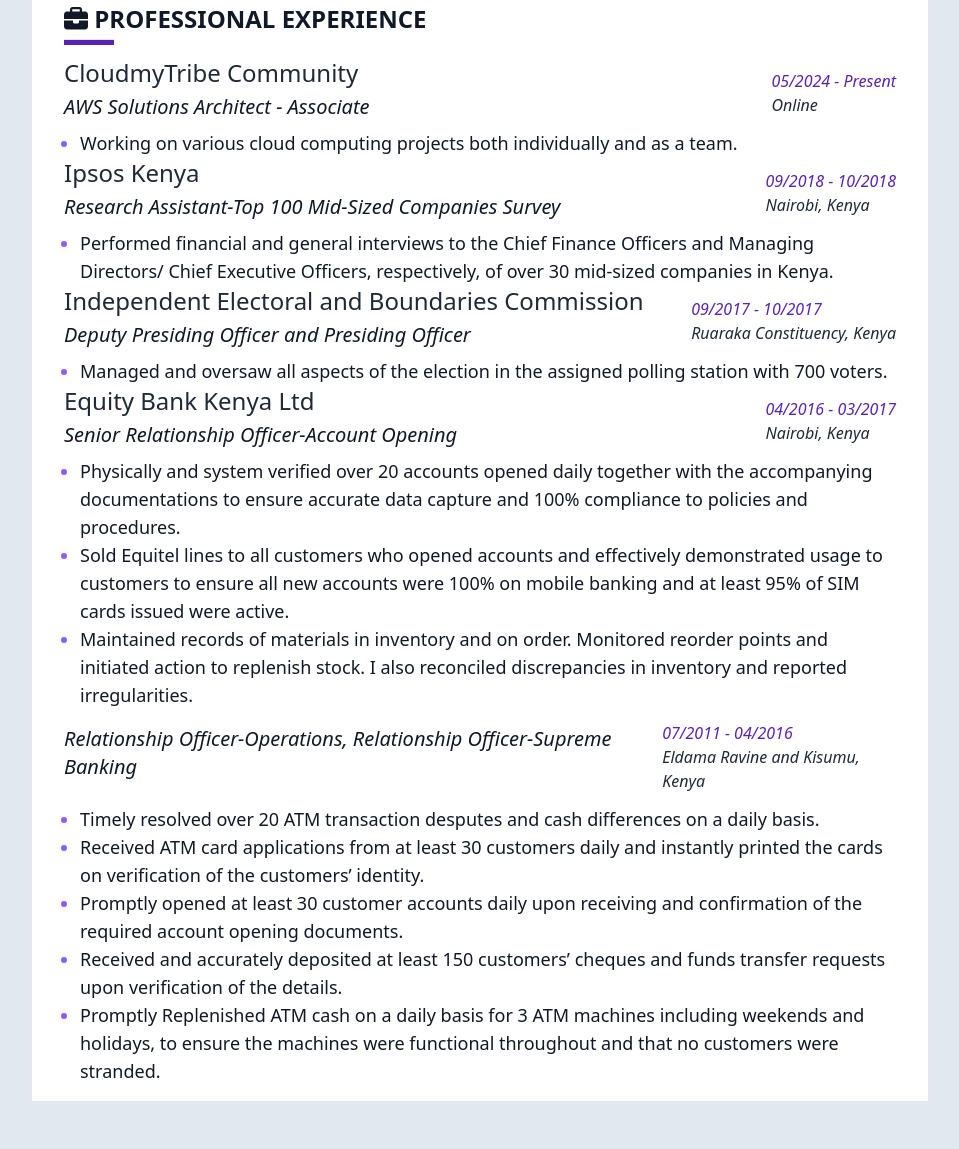
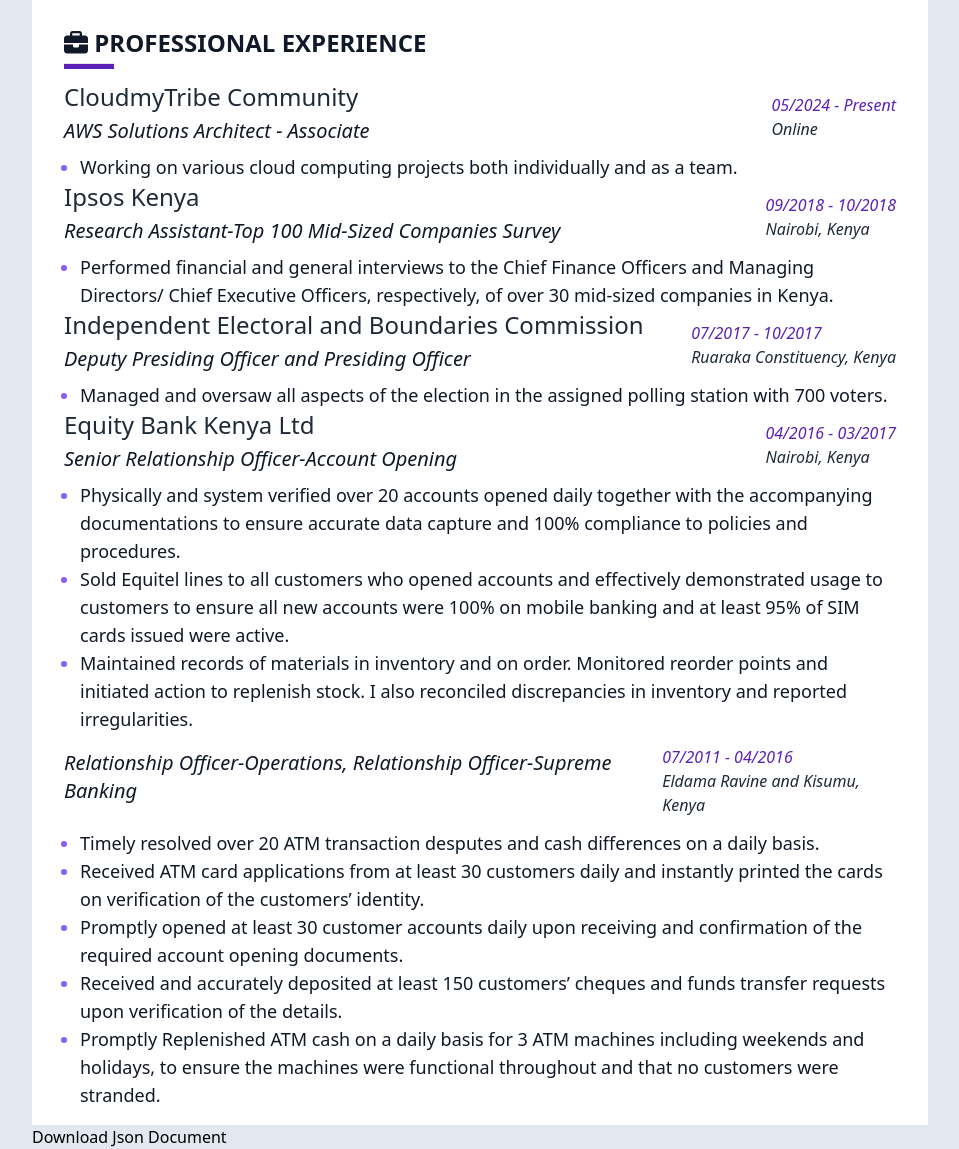
Before and after one commit to RosemaryOjwang/Resume-Template, a plain HTML site: page index.html in a window 1280 px wide. Shown: the part 1483-2632 px from the top of the page, without its empty margins (160-1119 px from the left). Before the commit the page ends 2584 px from the top, so only its background shows below. Drawn offline with nearby package versions, Linux system fonts and the light colour scheme.

Commit message:
edit README

```diff
--- a/index.html
+++ b/index.html
@@ -17,6 +17,7 @@
             <h2 class="text-center text-4xl text-violet-800 font-semibold">
                 Rosemary Ojwang
             </h2>
+            <h2><a href="downloadinJSON">Download</a></h2>
         </div>
         <div class="flex items-center justify-center gap-4">
             <span class="text-lg font-light flex gap-2 items-center">
@@ -261,7 +262,7 @@
                 <div class="my-3">
                     <p class="text-md font-light text-gray-800 italic">
                         <span class="text-violet-800">
-                            09/2017 - 10/2017
+                            07/2017 - 10/2017
                         </span> <br>
                         Ruaraka Constituency, Kenya
                     </p>
@@ -323,8 +324,12 @@
 
         </div>
     </section>
+    <section>
+        <a href="download">Download Json Document</a>
+    </section>
 
         <!-- Font awesome kit -->
     <script src="https://kit.fontawesome.com/a0e99f8a3c.js" crossorigin="anonymous"></script>
+
 </body>
 </html>
```
Also changed, not shown: 1 other file.
